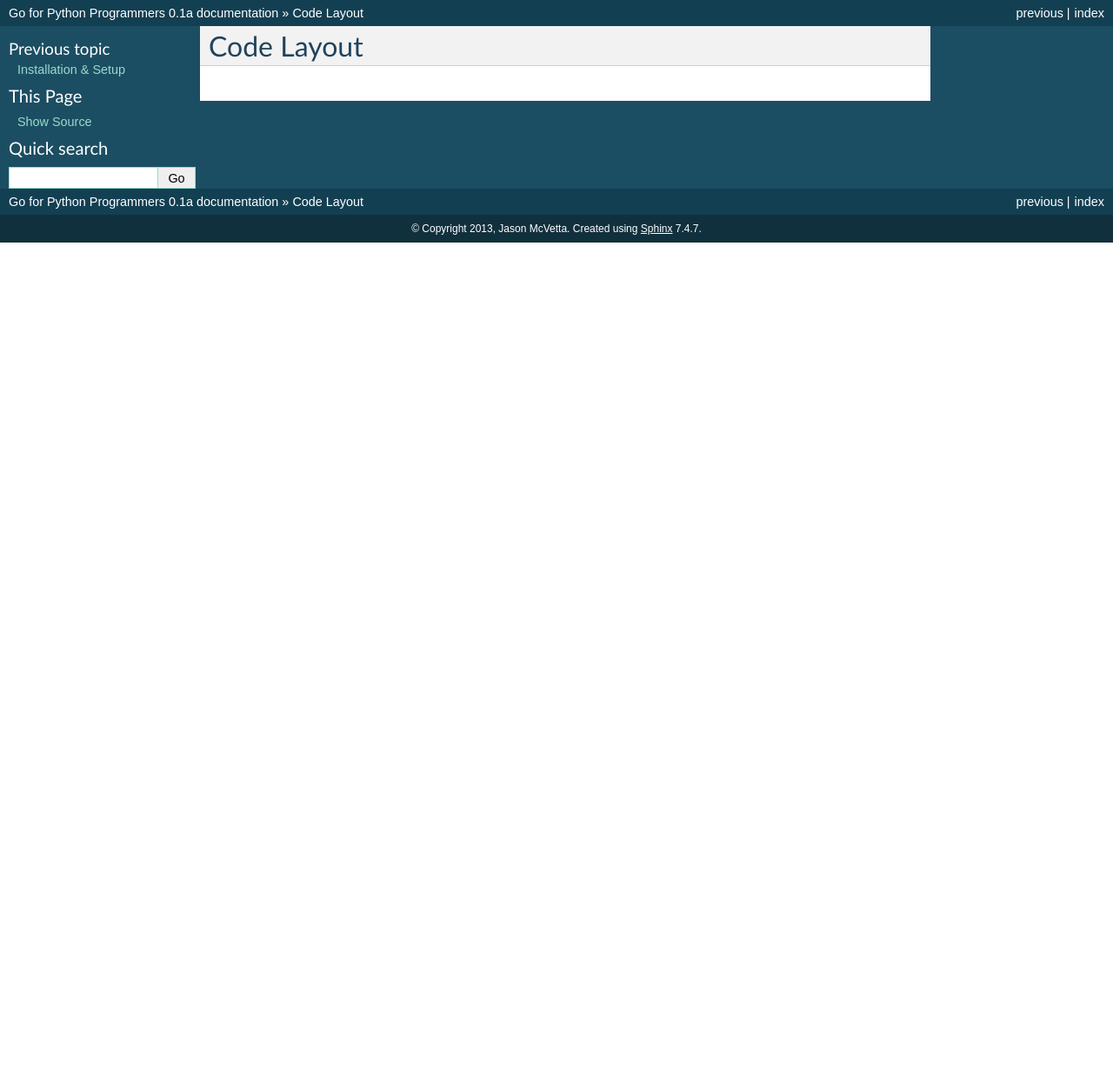
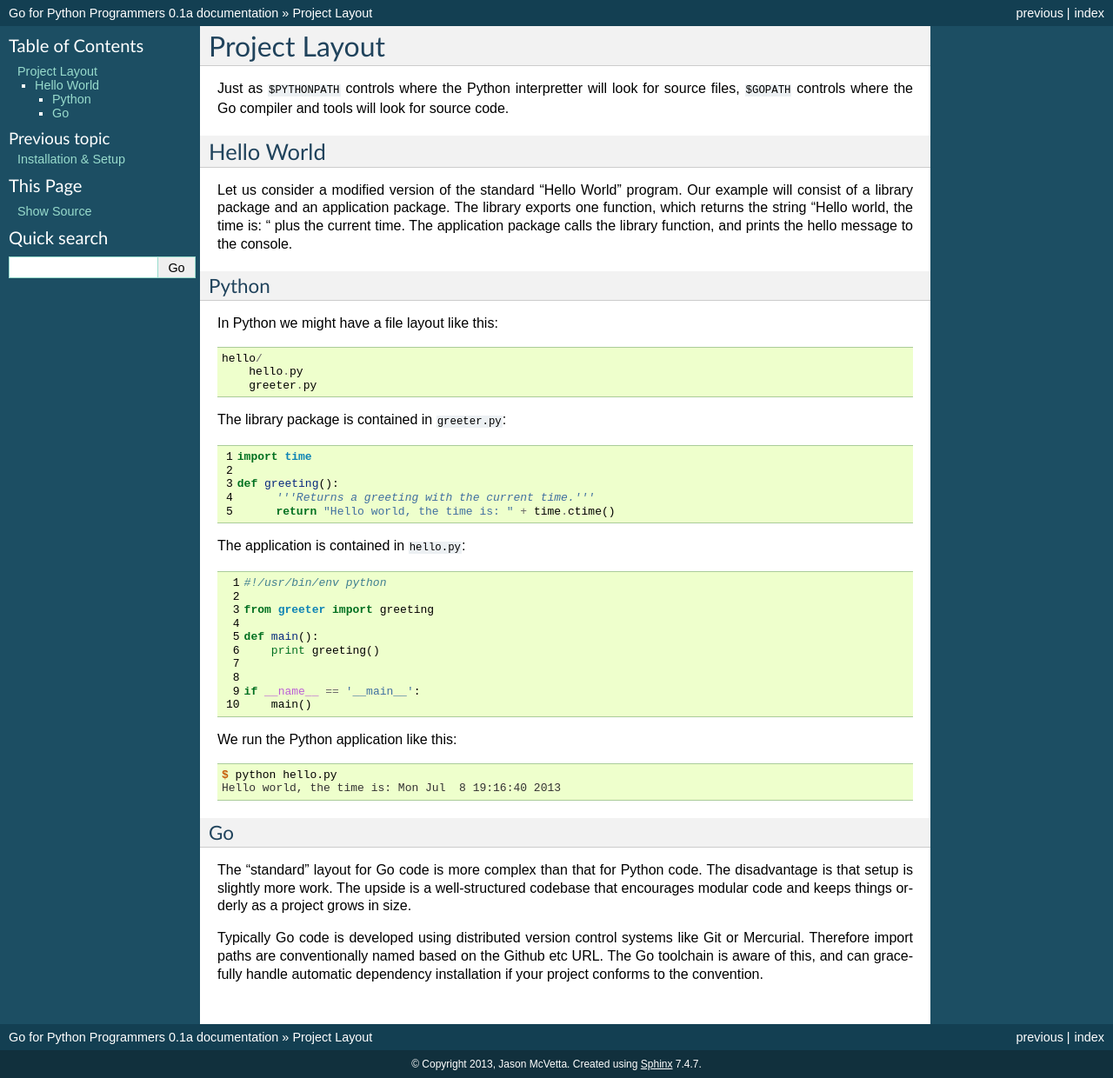
Before and after one commit to jmcvetta/golang-for-python-programmers, a Sphinx documentation site: the page built from source/layout.rst, in a window 1280 px wide. Shown: the whole page at 87% size. Built offline with Sphinx 7.4.7, drawn with Linux system fonts in a browser that asks for light colours; before the commit the page ends 900 px from its top, so only the background shows below that.

Commit message:
hello world python example

```diff
--- /dev/null
+++ b/source/examples/python/hello/greeter.py
@@ -0,0 +1,9 @@
+# Copyright (c) 2013 Jason McVetta.  This is Free Software, released under the
+# terms of the GPL v3.  See http://www.gnu.org/copyleft/gpl.html for details.
+# Resist intellectual serfdom - the ownership of ideas is akin to slavery.
+
+import time
+
+def greeting():
+	'''Returns a greeting with the current time.'''
+	return "Hello world, the time is: " + time.ctime()
--- /dev/null
+++ b/source/examples/python/hello/hello.py
@@ -0,0 +1,14 @@
+#!/usr/bin/env python
+#
+# Copyright (c) 2013 Jason McVetta.  This is Free Software, released under the
+# terms of the GPL v3.  See http://www.gnu.org/copyleft/gpl.html for details.
+# Resist intellectual serfdom - the ownership of ideas is akin to slavery.
+
+from greeter import greeting
+
+def main():
+    print greeting()
+
+
+if __name__ == '__main__':
+    main()
--- a/source/layout.rst
+++ b/source/layout.rst
@@ -1,3 +1,62 @@
-***********
-Code Layout
-***********
+**************
+Project Layout
+**************
+
+Just as ``$PYTHONPATH`` controls where the Python interpretter will look for
+source files, ``$GOPATH`` controls where the Go compiler and tools will look for
+source code.
+
+
+Hello World
+===========
+
+Let us consider a modified version of the standard "Hello World" program.  Our
+example will consist of a library package and an application package.  The
+library exports one function, which returns the string "Hello world, the time
+is: " plus the current time.  The application package calls the library
+function, and prints the hello message to the console.
+
+
+Python
+------
+
+
+In Python we might have a file layout like this::
+
+   hello/
+       hello.py
+       greeter.py
+
+The library package is contained in ``greeter.py``:
+
+.. literalinclude:: examples/python/hello/greeter.py
+   :linenos:
+   :lines: 5-
+
+The application is contained in ``hello.py``:
+
+.. literalinclude:: examples/python/hello/hello.py
+   :linenos:
+   :lines: 1,6-
+
+
+We run the Python application like this:
+
+.. code-block:: console
+
+   $ python hello.py
+   Hello world, the time is: Mon Jul  8 19:16:40 2013
+
+
+Go
+--
+
+The "standard" layout for Go code is more complex than that for Python code.
+The disadvantage is that setup is slightly more work.  The upside is a
+well-structured codebase that encourages modular code and keeps things orderly
+as a project grows in size.
+
+Typically Go code is developed using distributed version control systems like
+Git or Mercurial.  Therefore import paths are conventionally named based on the
+Github etc URL.  The Go toolchain is aware of this, and can gracefully handle
+automatic dependency installation if your project conforms to the convention.
```
